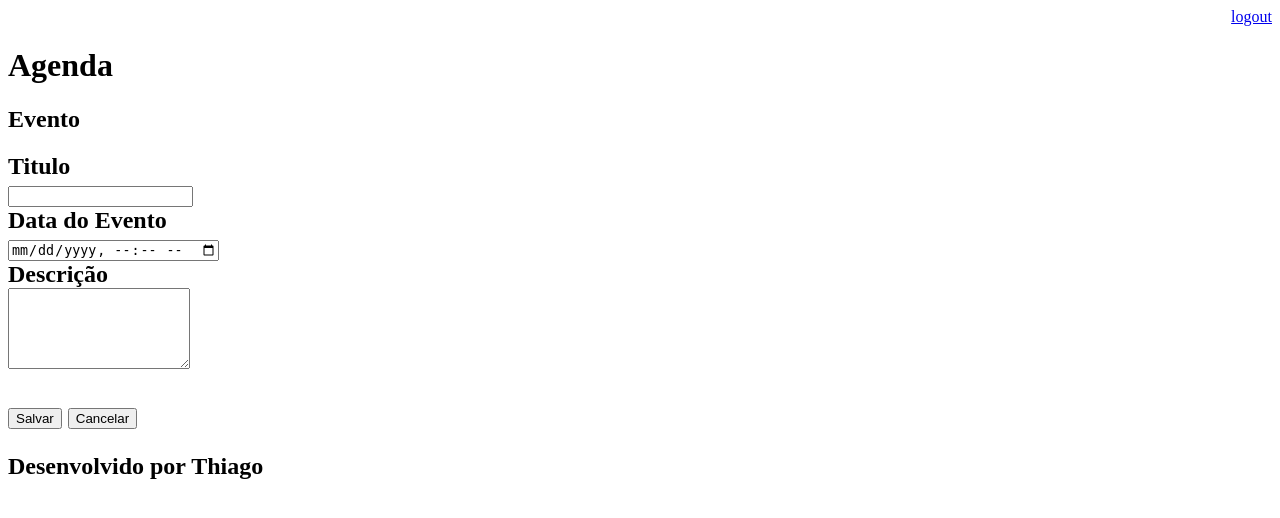
After one commit to ThiagoScrt/agenda, a Django app: page /agenda/evento/ in a window 1280 px wide. The commit adds this page. Shown: the top 518 px of the page. Run offline with Django 5.2, Linux system fonts and the light colour scheme; a user stored in the database is signed in.

Commit message:
incluido templates para insersão de agenda. incluido gitignore para ignorar arquivos compilados

```diff
--- a/agenda/urls.py
+++ b/agenda/urls.py
@@ -22,8 +22,11 @@ from django.views.generic import RedirectView
 urlpatterns = [
     path('admin/', admin.site.urls),
     path('agenda/',views.lista_eventos),
+    path('agenda/evento/',views.evento),
+    path('agenda/evento/submit', views.submit_evento),
     path('', RedirectView.as_view(url='/agenda/')),
     path('login/', views.login_user ),
     path('login/submit', views.submit_login),
     path('logout/', views.logout_user)
+
 ]
--- a/core/models.py
+++ b/core/models.py
@@ -7,7 +7,7 @@ class Evento(models.Model):
     titulo = models.CharField(max_length=100)
     descricao = models.TextField(blank=True, null=True)
     data_evento = models.DateTimeField(verbose_name='Data do Evento')
-    data_criacao = models.DateTimeField(verbose_name='Data de Criação', auto_now=True)
+    data_criacao = models.DateTimeField(auto_now=True)
     usuarios = models.ForeignKey (User, on_delete=models.CASCADE)
 
     class Meta:
--- a/core/views.py
+++ b/core/views.py
@@ -25,9 +25,27 @@ def submit_login(request):
             messages.error(request, "Usuario ou senha inválido")
     return redirect('/')
 
+
 @login_required(login_url='/login/')
 def lista_eventos(request):
     usuarios = request.user
     evento = Evento.objects.filter(usuarios = usuarios)
     dados = {'eventos':evento}
     return render(request, 'agenda.html', dados)
+
+@login_required(login_url='/login/')
+def evento(request):
+    return render (request, 'evento.html')
+
+@login_required(login_url='/login/')
+def submit_evento(request):
+    if request.POST:
+        titulo=request.POST.get('titulo')
+        data_evento =request.POST.get('data_evento')
+        descricao=request.POST.get('descricao')
+        usuarios=request.user
+        Evento.objects.create(titulo=titulo,
+                              data_evento=data_evento,
+                              descricao=descricao,
+                              usuarios=usuarios)
+        return redirect('/')
--- a/templates/agenda.html
+++ b/templates/agenda.html
@@ -2,8 +2,10 @@
 
 {% block content %}
     <h2>Agendamentos</h2>
-
-    <ul style="font-size: 18px" >
+    <a href="evento/">
+        <button type="button">Novo Evento</button>
+    </a>
+    <ul style="font-size: 16px" >
         {% for evento in eventos %}
             <li>{{ evento.titulo }} -{{ evento.get_data_evento }}</b>
         {% endfor %}
--- /dev/null
+++ b/templates/evento.html
@@ -0,0 +1,26 @@
+{% extends "model-page.html" %}
+
+{% block content%}
+
+<h2>Evento<h2>
+
+<form action="submit" method="POST">{% csrf_token %}
+    <label>Titulo</label>
+    <br>
+    <input type="text" name="titulo"size="20">
+    <br>
+    <label>Data do Evento</label>
+    <br>
+    <input type="datetime-local" name='data_evento'size="">
+    <br>
+    <label>Descrição</label>
+    <br>
+    <textarea name='descricao' rows="5" cols="20"></textarea>
+    <br><br>
+    <button type="submit">Salvar</button>
+    <a href="/">
+        <button type="button">Cancelar</button>
+    </a>
+</form>
+
+{% endblock %}
--- a/templates/login.html
+++ b/templates/login.html
@@ -13,7 +13,7 @@
             <label>Password</label>
             <input type="password" name="password">
             <button type ="submit">Entrar</button>
-        </div>
+
     </form>
 
     {%for message in messages %}
```
Also changed, not shown: db.sqlite3, 1 other file.
